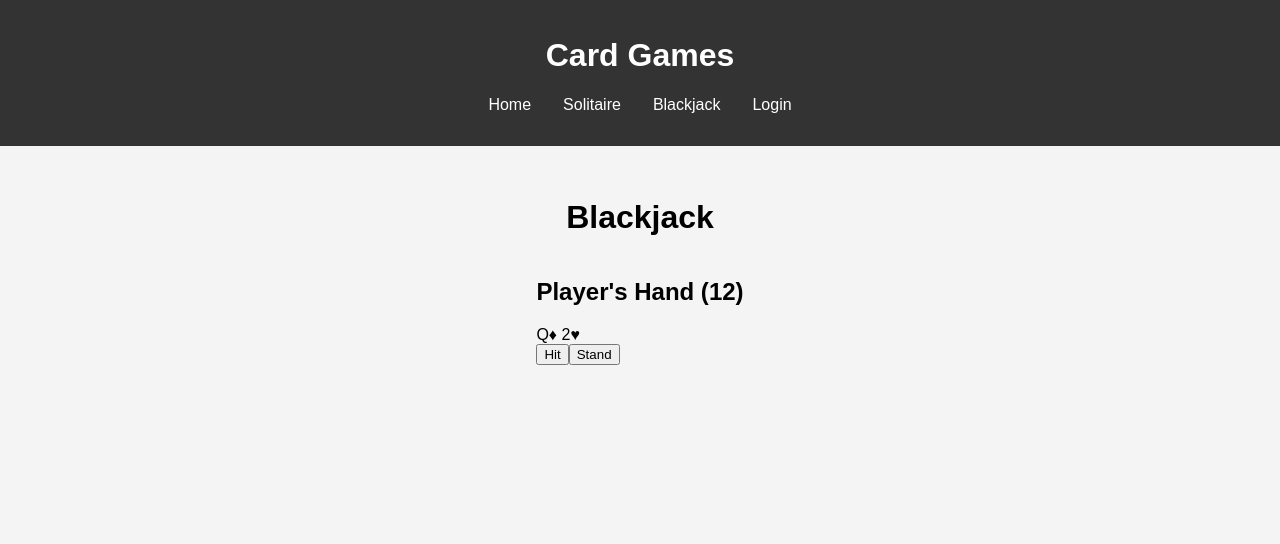
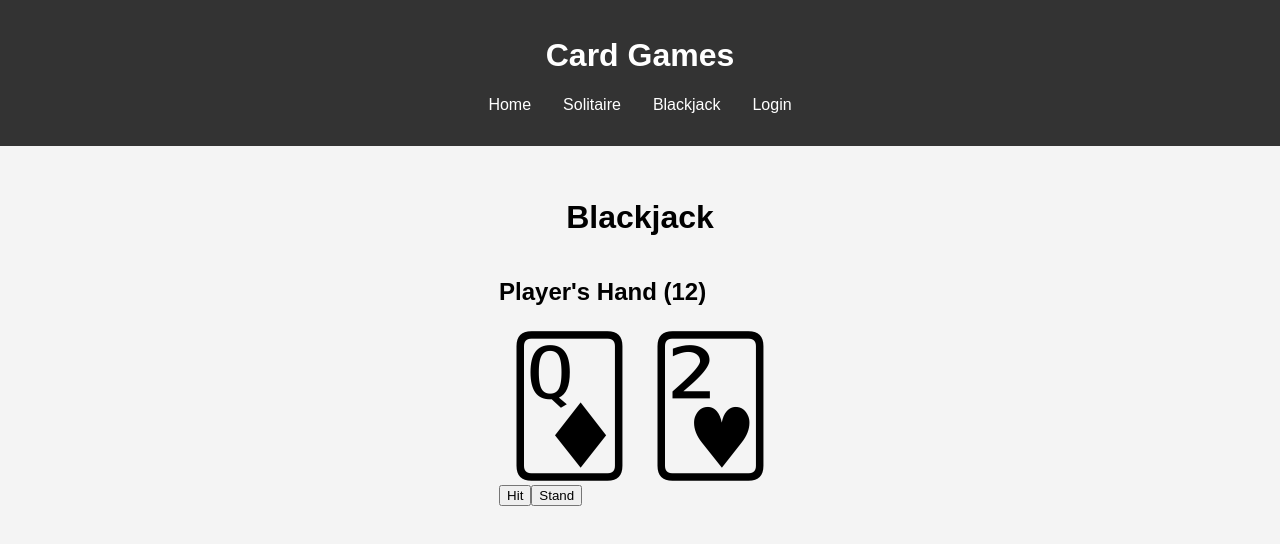
Before and after one commit to swysocki9089/card-game-361, a React (Vite) app in the folder Frontend/: page /blackjack in a window 1280 px wide. Shown: the top 544 px of the page. Built offline with nearby package versions, Linux system fonts and the light colour scheme.

Commit message:
Added util and implementation for unicode cards

```diff
--- a/Frontend/src/components/Blackjack.jsx
+++ b/Frontend/src/components/Blackjack.jsx
@@ -2,6 +2,7 @@
 import React, { useReducer, useCallback, useEffect } from 'react';
 import createDeck from '../utils/deck';
 import shuffleDeck from '../utils/shuffle';
+import getCardUnicode from '../utils/cardUnicode';
 
 // Initial game state
 const initialState = {
@@ -119,6 +120,33 @@ const calculateScore = (hand) => {
     return total;
 };
 
+//Card component to use the unicode for card icons rather than just a symbol and number
+const Card = ({ card }) => {
+    if (!card) return null;
+
+    const unicodeCard = getCardUnicode(card.value, card.suit);
+
+    // Inline styles for card rendering
+    const cardStyle = {
+        fontSize: '8em', // Adjust size
+        margin: '5px',    // Add spacing between cards
+        display: 'inline-block', // Ensure cards are displayed inline
+        textAlign: 'center', // Center align text
+        //color: '#333',    // Card color (optional)
+        //fontWeight: 'bold', // Bold text for emphasis (optional)
+    };
+
+    return (
+        <span
+            style={cardStyle}
+            role="img"
+            aria-label={`${card.value} of ${card.suit}`}
+        >
+            {String.fromCodePoint(parseInt(unicodeCard.replace('\\u{', '').replace('}', ''), 16))}
+        </span>
+    );
+};
+
 // Main Blackjack component
 const Blackjack = () => {
     const [state, dispatch] = useReducer(blackjackReducer, initialState);
@@ -152,7 +180,7 @@ const Blackjack = () => {
                 {state.gameStatus === 'IN_PROGRESS' && (
                     <div className="player-area">
                         <h2>Player's Hand ({state.playerScore})</h2>
-                        <div className="cards">{state.playerHand.map((card, i) => `${card.value}${card.suit} `)}</div>
+                        <div className="cards">{state.playerHand.map((card, i) => (<Card key={i} card={card} />))}</div>
                         <div className="actions">
                             <button className="hit-button" onClick={playerHit}>Hit</button>
                             <button className="stand-button" onClick={playerStand}>Stand</button>
@@ -166,7 +194,7 @@ const Blackjack = () => {
                     <div className="results-area">
                         <h2>Game Over: {state.gameStatus.replace('_', ' ')}</h2>
                         <h3>Dealer's Hand ({state.dealerScore})</h3>
-                        <div className="cards">{state.dealerHand.map((card, i) => `${card.value}${card.suit} `)}</div>
+                        <div className="cards">{state.dealerHand.map((card, i) => (<Card key={i} card={card} />))}</div>
                         <button className="restart-button" onClick={initializeGame}>Play Again</button>
                     </div>
                 )}
--- /dev/null
+++ b/Frontend/src/utils/cardUnicode.js
@@ -0,0 +1,31 @@
+const getCardUnicode = (value, suit) => {
+    const suitMap = {
+        '♠': 'A', // Spades
+        '♥': 'B', // Hearts
+        '♦': 'C', // Diamonds
+        '♣': 'D'  // Clubs
+    };
+
+    const valueMap = {
+        'A': '1',
+        '2': '2',
+        '3': '3',
+        '4': '4',
+        '5': '5',
+        '6': '6',
+        '7': '7',
+        '8': '8',
+        '9': '9',
+        '10': 'A',
+        'J': 'B',
+        'Q': 'D',
+        'K': 'E'
+    };
+
+    const suitCode = suitMap[suit]; // Get suit code
+    const valueCode = valueMap[value]; // Get value code
+
+    return `\\u{1F0${suitCode}${valueCode}}`;
+};
+
+export default getCardUnicode;
```
